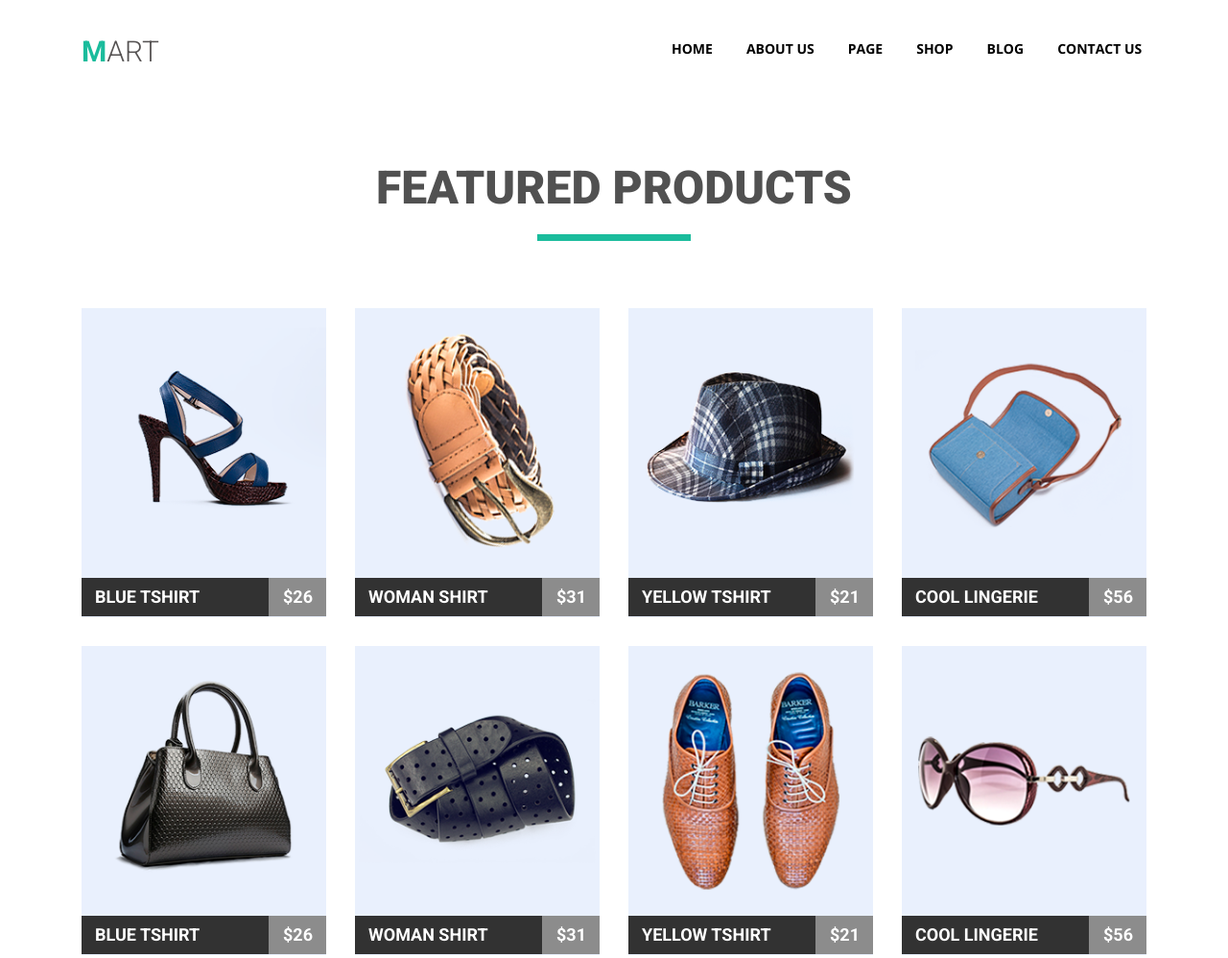
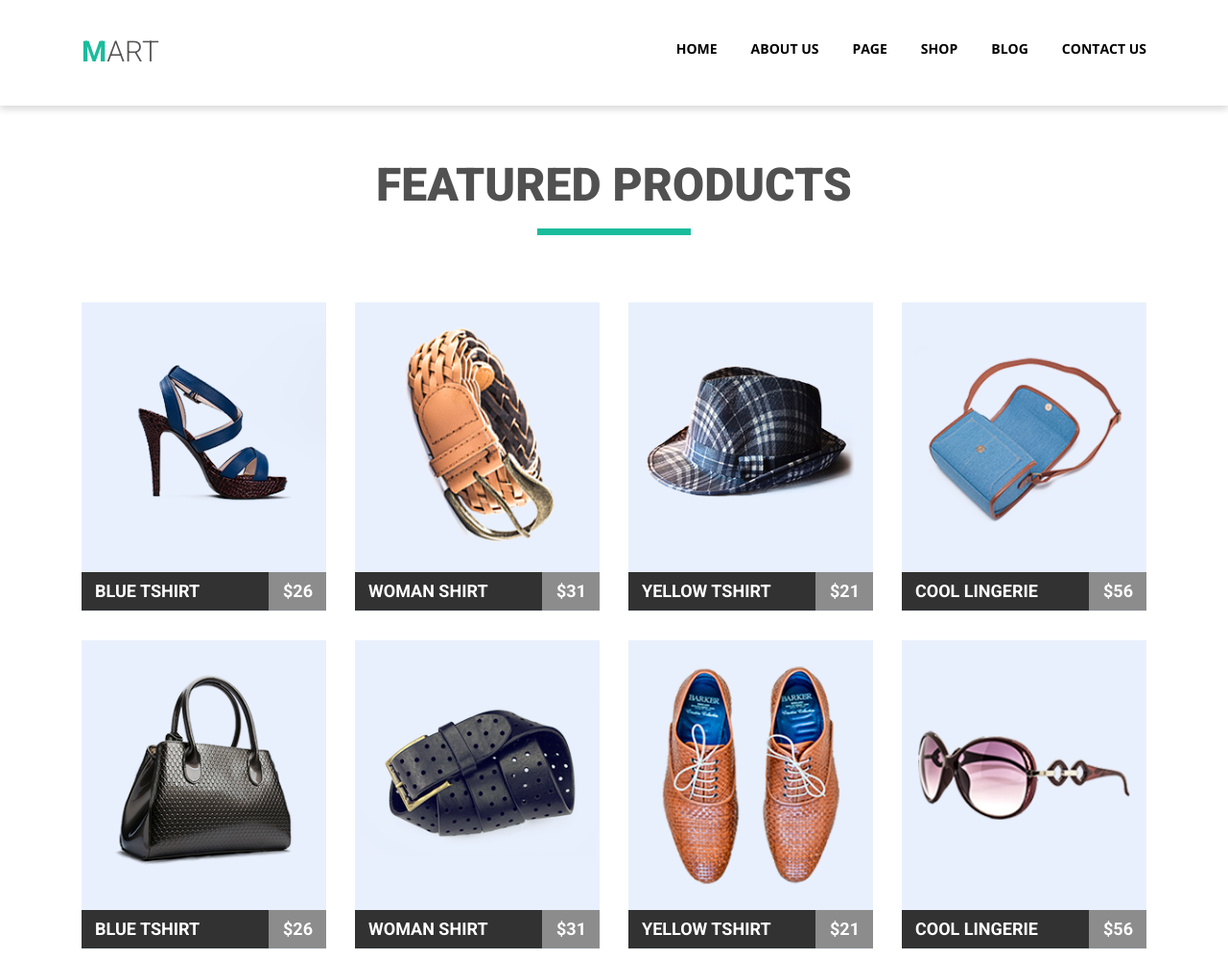
Before and after one commit to romanbeniukh/goit-fe-course, a plain HTML site: page html-css/homework-04/index.html in a window 1280 px wide. Shown: the top 998 px of the page at 96% size. Drawn offline with nearby package versions, Linux system fonts and the light colour scheme.

Commit message:
homework 4 changes

```diff
--- a/html-css/homework-04/css/style.css
+++ b/html-css/homework-04/css/style.css
@@ -18,7 +18,12 @@ img {
     max-width: 100%;
     height: auto;
 }
+h2,
+p {
+    margin: 0;
+}
 a {
+    display: block;
     text-decoration: none;
 }
 .clearfix::after {
@@ -31,12 +36,19 @@ a {
     width: 1110px;
     margin: 0 auto;
 }
-
+/*HEADER*/
+.page-header {
+    width: 100%;
+    height: 110px;
+    box-shadow: 0 4px 7px rgba(0,0,0,.15);
+}
+.wrap-header {
+    padding-top: 38px;
+}
 /*LOGO*/
 .logo {
-    margin: 0;
-    padding: 0;
     display: inline-block;
+    float: left;
 }
 .logo span {
     font-family: 'Roboto', sans-serif;
@@ -51,36 +63,27 @@ a {
     color: #1abc9c;
 }
 /*LOGO END*/
-
 /*NAVIGATION*/
 .page-nav {
-    padding-top: 38px;
-    padding-bottom: 38px;
     margin: 0;
 }
-
 .main-menu {
     margin: 0;
     padding: 0;
     list-style: none;
     float: right;
-    width: 495px;
 }
-
 .main-menu ul {
     margin: 0;
     padding: 0;
 }
-
 .main-menu li {
     float: left;
     text-transform: uppercase;
 }
-
 .main-menu li:not(:last-child){
     margin-right: 35px;
 }
-
 .main-menu a {
     font-weight: 700;
     font-size: 14px;
@@ -92,21 +95,15 @@ a {
     color: #1abc9c;
 }
 /*NAVIGATION END*/
-
+/*HEADER END*/
 /**/
 .head-block {
-    text-align: center;
+    margin: 70px auto;
 }
 .head-name {
-    display: inline-block;
-    padding: 0;
-    margin: 0;
-    padding-top: 70px;
-    padding-bottom: 70px;
     font-family: 'Roboto', sans-serif;
     color: #515151;
     font-size: 48px;
-    line-height: 32px;
     text-transform: uppercase;
     font-weight: 900;
     text-align: center;
@@ -124,7 +121,7 @@ a {
 /*FEATURED PRODUCTS*/
 .small-container {
     height: 322px;
-    width: 255px;
+    min-width: 255px;
     background-color: #e9f0fd;
     margin-right: 30px;
     margin-bottom: 30px;
@@ -148,7 +145,7 @@ a {
     background-color: #323232;
     padding-left: 14px;
     float: left;
-    width: 195px;
+    min-width: 195px;
 }
 .item-price {
     float: left;
@@ -157,19 +154,8 @@ a {
     display: block;
     content: '$26';
     text-align: right;
-    width: 60px;
+    min-width: 60px;
 }
-/*
-.item-name::after {
-    float: right;
-    padding-right: 14px;
-    padding-left: 14px;
-    background-color: #8c8c8c;
-    display: block;
-    content: '$26';
-    text-align: right;
-}
-*/
 .small-container:hover .item-name{
     background-color: #1abc9c;
 }
--- a/html-css/homework-04/index.html
+++ b/html-css/homework-04/index.html
@@ -13,12 +13,13 @@
     <title>ben-homework-04</title>
 </head>
 <body>
-    <header class="page-header container">
-        <nav class="page-nav">
+    <header class="page-header">
+        <div class="wrap-header container clearfix">
             <div class="logo">
                 <a href="#"><span>m</span><span>art</span></a>
             </div>
-            <ul class="main-menu clearfix">
+            <nav class="page-nav clearfix">
+                <ul class="main-menu">
                     <li><a href="#">home</a></li>
                     <li><a href="#">about us</a></li>
                     <li><a href="#">page</a></li>
@@ -27,8 +28,10 @@
                     <li><a href="#">contact us</a></li>
                 </ul>
             </nav>
+        </div>
     </header>
     <main class="container">
+        <section class="clearfix">
             <div class="head-block">
                 <h2 class="head-name">Featured products</h2>
             </div>
@@ -74,6 +77,8 @@
                     <span class="item item-price">$56</span>
                 </div>
             </div>
+        </section>
+        <section class="clearfix">
             <div class="head-block">
                 <h2 class="head-name">latest news</h2>
             </div>
@@ -97,7 +102,7 @@
                     <a href="#" class="btn btn-default">Read More</a>
                 </div>
             </div>
-
+        </section>
     </main>
 </body>
 </html>
```
Lines whose indentation alone changed are shown as unchanged.
